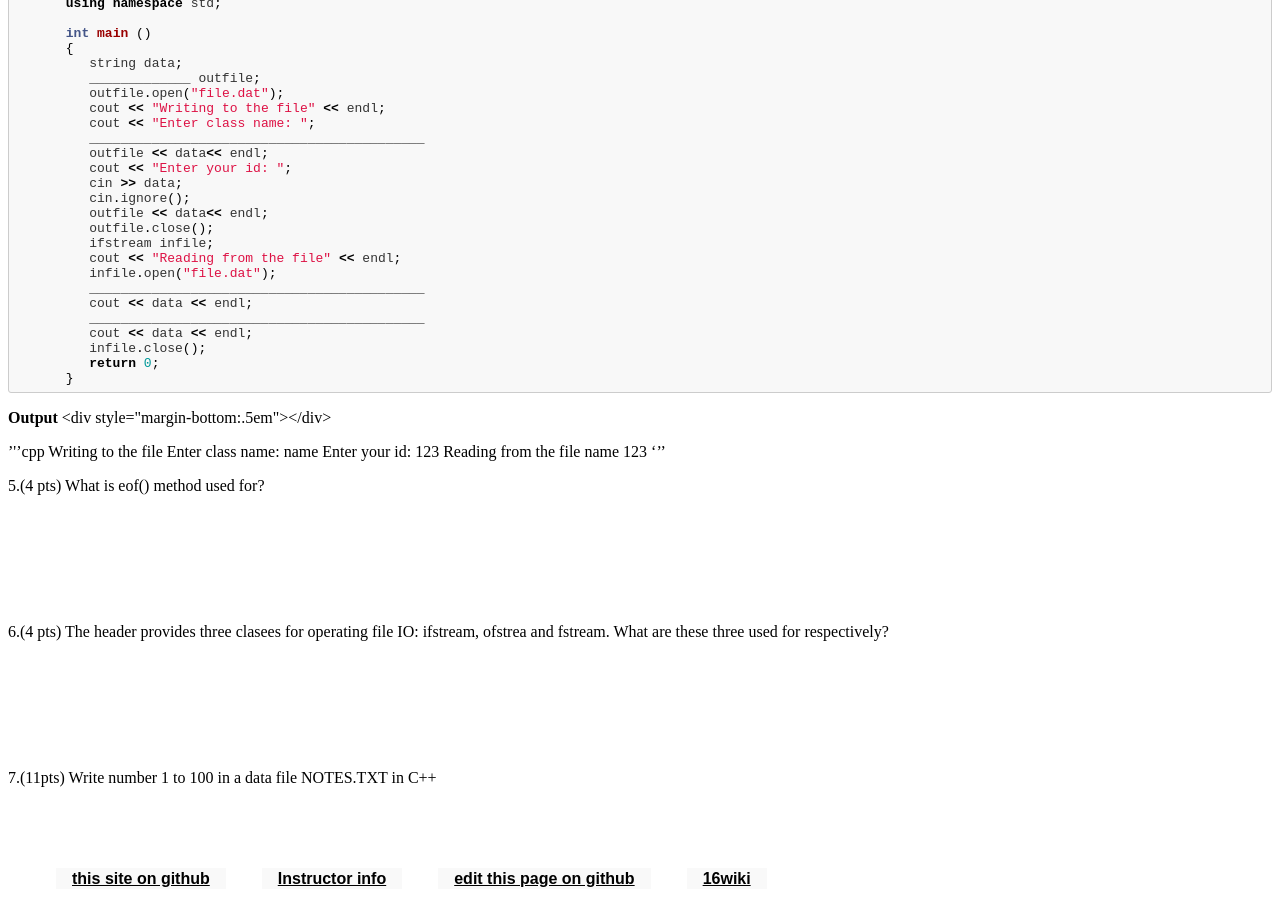
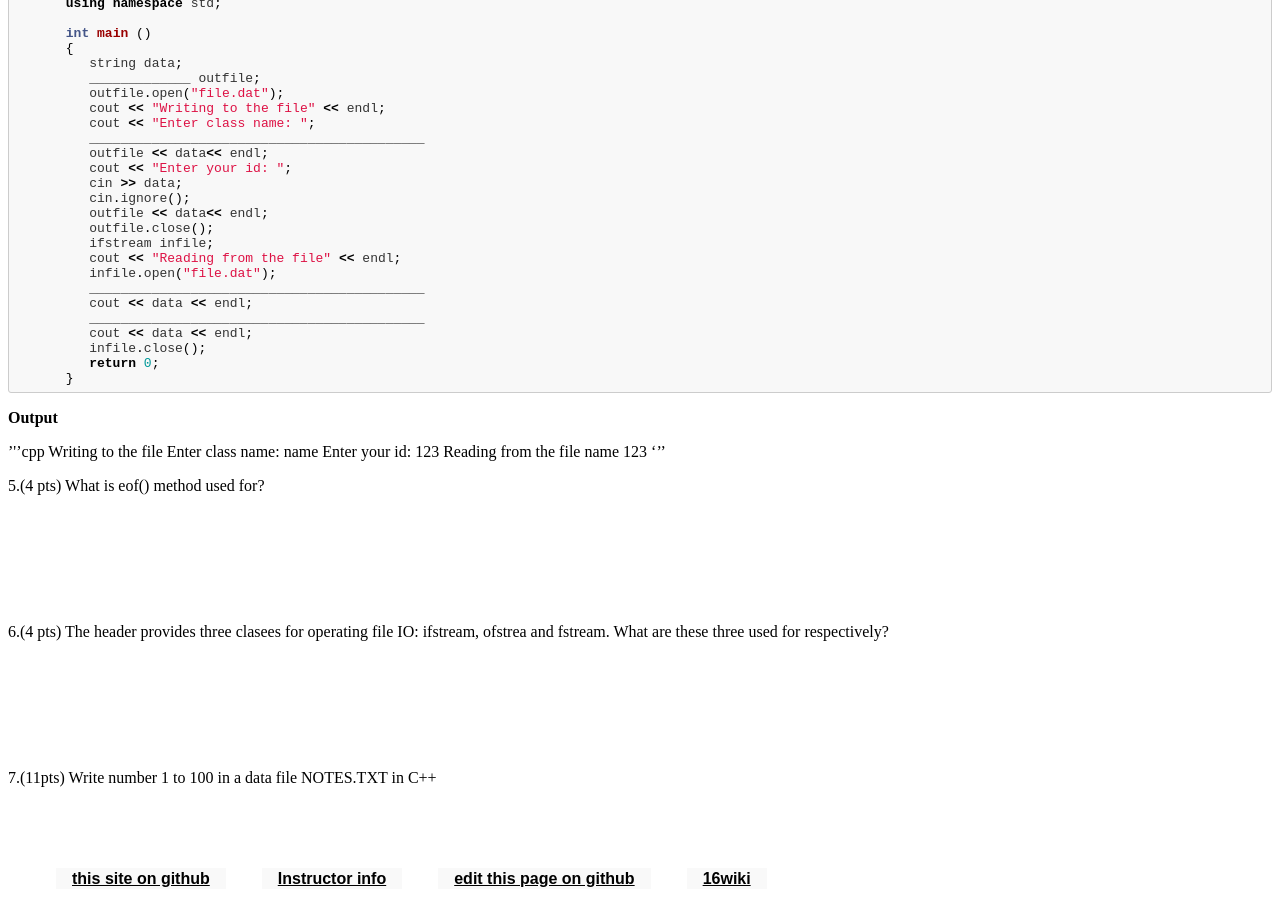
Before and after one commit to ucsb-cs16-sp17/ucsb-cs16-sp17.github.io, a Jekyll site: the page built from _hwk/h07.md, in a window 1280 px wide and 900 px high, scrolled down 1554 px. Built offline with Jekyll 4.4.1, drawn with Linux system fonts in a browser that asks for light colours.

Commit message:
Update h07.md

````diff
--- a/_hwk/h07.md
+++ b/_hwk/h07.md
@@ -92,7 +92,6 @@ Modify to homework on file IO
   ```
   </div>
   <b>Output</b>
-    <div style="margin-bottom:.5em"></div>
   <div markdown="1">
   '''cpp
     Writing to the file
````
